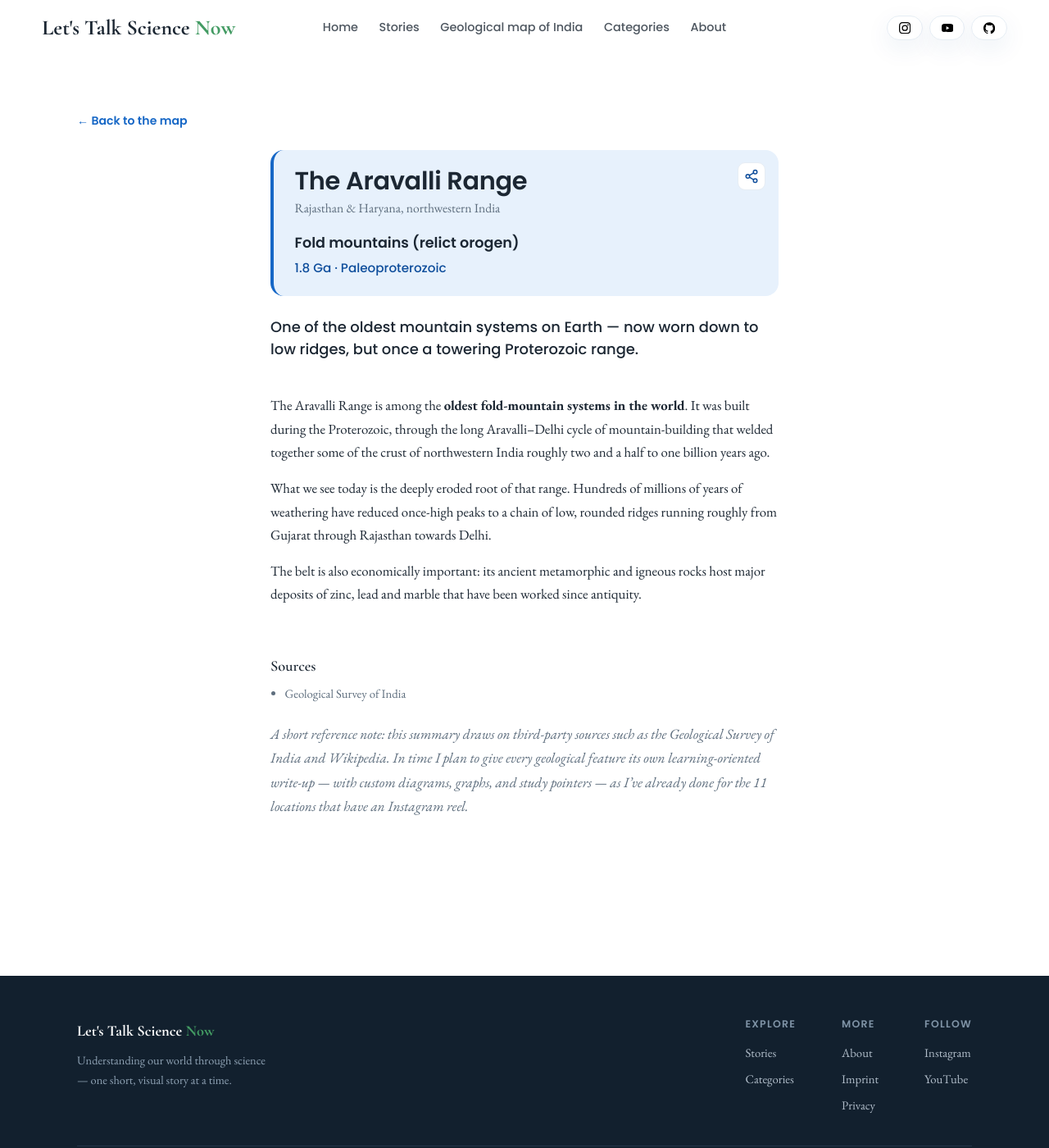
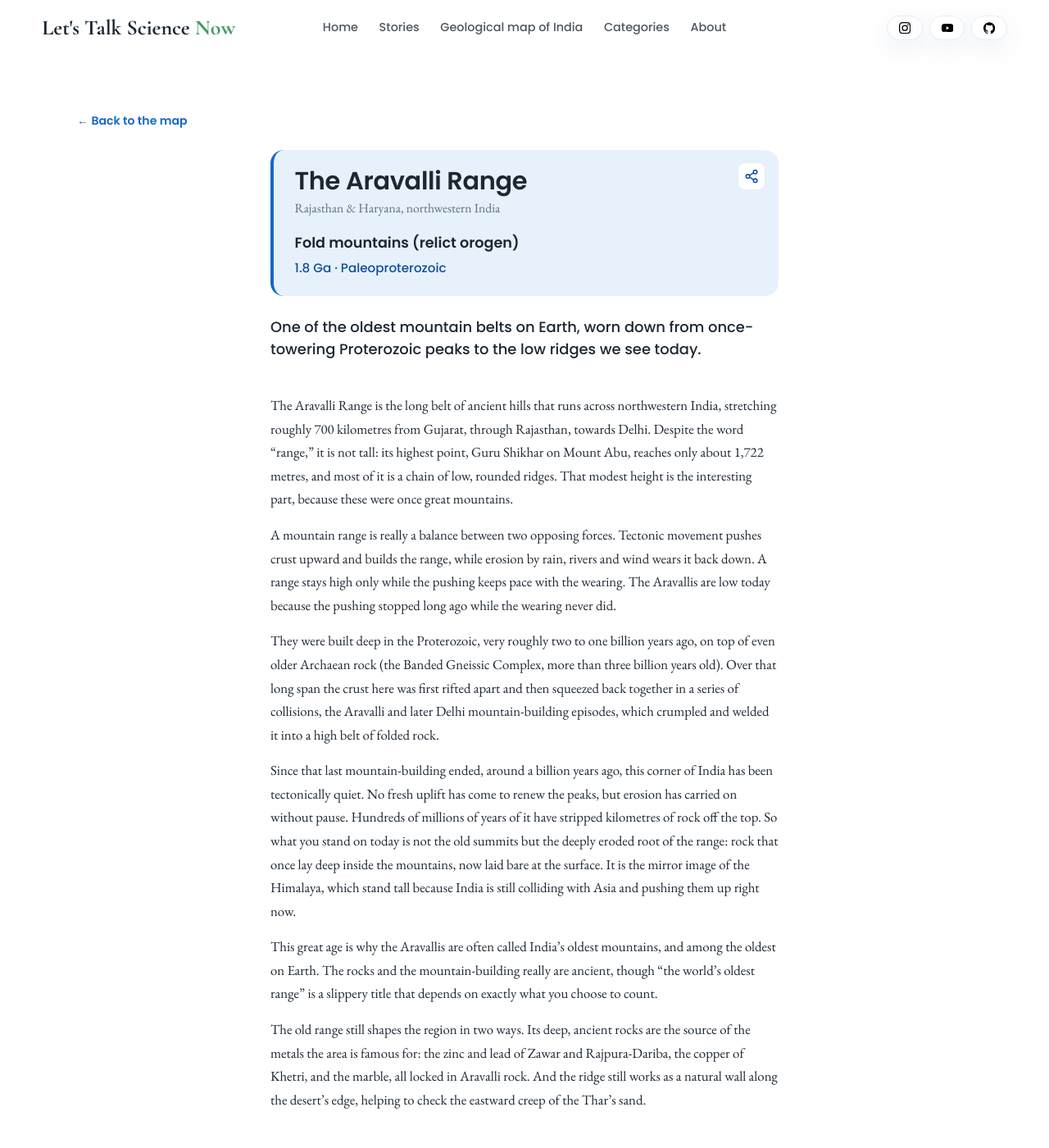
Before and after one commit to Akif-Vohra/LetsTalkScienceNow, a Jekyll site: the page built from _stories/aravalli-range/index.md, in a window 1280 px wide and 1400 px high. Shown: the whole window at 82% size. Built offline with Jekyll 4.4.1, drawn with Linux system fonts in a browser that asks for light colours; some of the changed text lies outside the part shown.

Commit message:
Content: rewrite Aravalli Range article teaching-first
Frame mountains as a balance of uplift vs erosion: built by Proterozoic
rifting + Aravalli/Delhi collisions on Archaean basement, then tectonically
quiet ~1 Ga while erosion stripped it to its roots (mirror of the still-rising
Himalaya). Hedge the 'oldest range' superlative. Sources verified: Roy 1990
(Developments in Precambrian Geology), Ahmad et al. 2008 (J. Geol. Soc. India).

```diff
--- a/_stories/aravalli-range/index.md
+++ b/_stories/aravalli-range/index.md
@@ -5,9 +5,12 @@ title: "The Aravalli Range"
 category: geology
 location: "Rajasthan & Haryana, northwestern India"
 age_label: "Proterozoic · ~2.5–1 billion years"
-summary: "One of the oldest mountain systems on Earth — now worn down to low ridges, but once a towering Proterozoic range."
+summary: "One of the oldest mountain belts on Earth, worn down from once-towering Proterozoic peaks to the low ridges we see today."
 sources:
-  - text: "Geological Survey of India"
+  - text: "Roy, A.B. (1990), Evolution of the Precambrian Crust of the Aravalli Mountain Range, Developments in Precambrian Geology 8, 327-347 (Elsevier)"
+    url: "https://www.sciencedirect.com/science/article/pii/S0166263508701737"
+  - text: "Ahmad, T., Deb, M., Tarney, J. & Raza, M. (2008), Proterozoic Mafic Volcanism in the Aravalli-Delhi Orogen, North-western India: Geochemistry and Tectonic Framework, Journal of the Geological Society of India 72(1), 93-111"
+    url: "https://www.geosocindia.org/index.php/jgsi/article/view/61348"
 add_on_map: true
 latlng: [25.5, 73.5]
 age_ma: 1800
@@ -29,8 +32,14 @@ shape: /assets/geo/features/aravalli-range.geojson
 map_title: "Aravalli Range"
 ---
 
-The Aravalli Range is among the **oldest fold-mountain systems in the world**. It was built during the Proterozoic, through the long Aravalli–Delhi cycle of mountain-building that welded together some of the crust of northwestern India roughly two and a half to one billion years ago.
+The Aravalli Range is the long belt of ancient hills that runs across northwestern India, stretching roughly 700 kilometres from Gujarat, through Rajasthan, towards Delhi. Despite the word "range," it is not tall: its highest point, Guru Shikhar on Mount Abu, reaches only about 1,722 metres, and most of it is a chain of low, rounded ridges. That modest height is the interesting part, because these were once great mountains.
 
-What we see today is the deeply eroded root of that range. Hundreds of millions of years of weathering have reduced once-high peaks to a chain of low, rounded ridges running roughly from Gujarat through Rajasthan towards Delhi.
+A mountain range is really a balance between two opposing forces. Tectonic movement pushes crust upward and builds the range, while erosion by rain, rivers and wind wears it back down. A range stays high only while the pushing keeps pace with the wearing. The Aravallis are low today because the pushing stopped long ago while the wearing never did.
 
-The belt is also economically important: its ancient metamorphic and igneous rocks host major deposits of zinc, lead and marble that have been worked since antiquity.
+They were built deep in the Proterozoic, very roughly two to one billion years ago, on top of even older Archaean rock (the Banded Gneissic Complex, more than three billion years old). Over that long span the crust here was first rifted apart and then squeezed back together in a series of collisions, the Aravalli and later Delhi mountain-building episodes, which crumpled and welded it into a high belt of folded rock.
+
+Since that last mountain-building ended, around a billion years ago, this corner of India has been tectonically quiet. No fresh uplift has come to renew the peaks, but erosion has carried on without pause. Hundreds of millions of years of it have stripped kilometres of rock off the top. So what you stand on today is not the old summits but the deeply eroded root of the range: rock that once lay deep inside the mountains, now laid bare at the surface. It is the mirror image of the Himalaya, which stand tall because India is still colliding with Asia and pushing them up right now.
+
+This great age is why the Aravallis are often called India's oldest mountains, and among the oldest on Earth. The rocks and the mountain-building really are ancient, though "the world's oldest range" is a slippery title that depends on exactly what you choose to count.
+
+The old range still shapes the region in two ways. Its deep, ancient rocks are the source of the metals the area is famous for: the zinc and lead of Zawar and Rajpura-Dariba, the copper of Khetri, and the marble, all locked in Aravalli rock. And the ridge still works as a natural wall along the desert's edge, helping to check the eastward creep of the Thar's sand.
```
